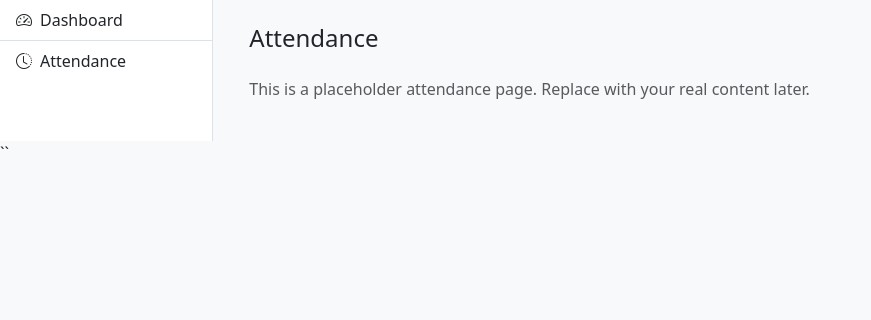
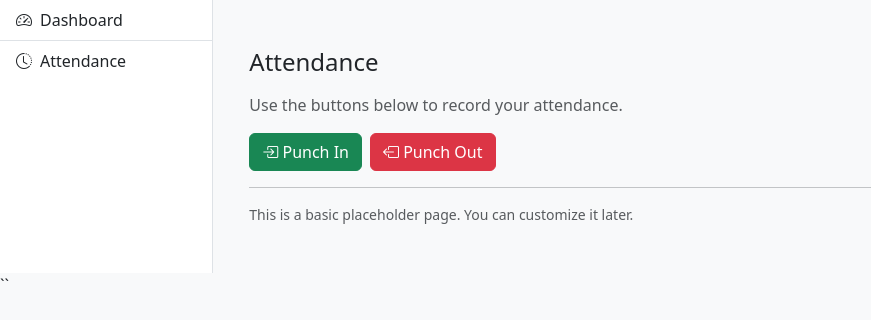
Before and after one commit to psychicloop/EduDAP-CRM, a Flask app: page /app/attendance in a window 1280 px wide. Shown: the part 56-376 px from the top of the page, without its empty margins (0-871 px from the left). Run offline with Flask 3, Linux system fonts and the light colour scheme; the visitor is signed in with stand-in values (Sample User, id 1).

Commit message:
Update attendance.html

```diff
--- a/edudap-office/app/templates/attendance.html
+++ b/edudap-office/app/templates/attendance.html
@@ -2,9 +2,63 @@
 <!-- edudap-office/app/templates/attendance.html -->
 {% extends "base.html" %}
 {% block title %}Attendance · EDUDAP CRM{% endblock %}
+
 {% block content %}
-<div class="container-fluid">
-  <h1 class="h4 mb-4">Attendance</h1>
-  <p class="text-muted">This is a placeholder attendance page. Replace with your real content later.</p>
+<div class="container py-4">
+  <h1 class="h4 mb-3">Attendance</h1>
+  <p class="text-muted">Use the buttons below to record your attendance.</p>
+
+  <div class="d-flex gap-2 mb-3">
+    <button id="btnPunchIn" class="btn btn-success">
+      <i class="bi bi-box-arrow-in-right"></i> Punch In
+    </button>
+    <button id="btnPunchOut" class="btn btn-danger">
+      <i class="bi bi-box-arrow-left"></i> Punch Out
+    </button>
+  </div>
+
+  <div id="result" class="alert d-none" role="alert"></div>
+
+  <hr>
+  <p class="text-muted small mb-0">This is a basic placeholder page. You can customize it later.</p>
 </div>
+
+<script>
+(function () {
+  const punch = async (status) => {
+    try {
+      const form = new URLSearchParams();
+      form.append('status', status);
+
+      const r = await fetch('{{ url_for("portal.attendance_punch") }}', {
+        method: 'POST',
+        headers: {
+          'Content-Type': 'application/x-www-form-urlencoded'
+        },
+        body: form.toString()
+      });
+
+      const data = await r.json();
+      const $result = document.getElementById('result');
+
+      if (r.ok && data && data.ok) {
+        $result.className = 'alert alert-success';
+        $result.textContent = `Success: ${data.status} at ${data.timestamp}`;
+      } else {
+        $result.className = 'alert alert-warning';
+        $result.textContent = 'Request completed but server did not return ok=true.';
+      }
+      $result.classList.remove('d-none');
+    } catch (err) {
+      const $result = document.getElementById('result');
+      $result.className = 'alert alert-danger';
+      $result.textContent = 'Error sending attendance. Please try again.';
+      $result.classList.remove('d-none');
+    }
+  };
+
+  document.getElementById('btnPunchIn')?.addEventListener('click', () => punch('in'));
+  document.getElementById('btnPunchOut')?.addEventListener('click', () => punch('out'));
+})();
+</script>
 {% endblock %}
```
